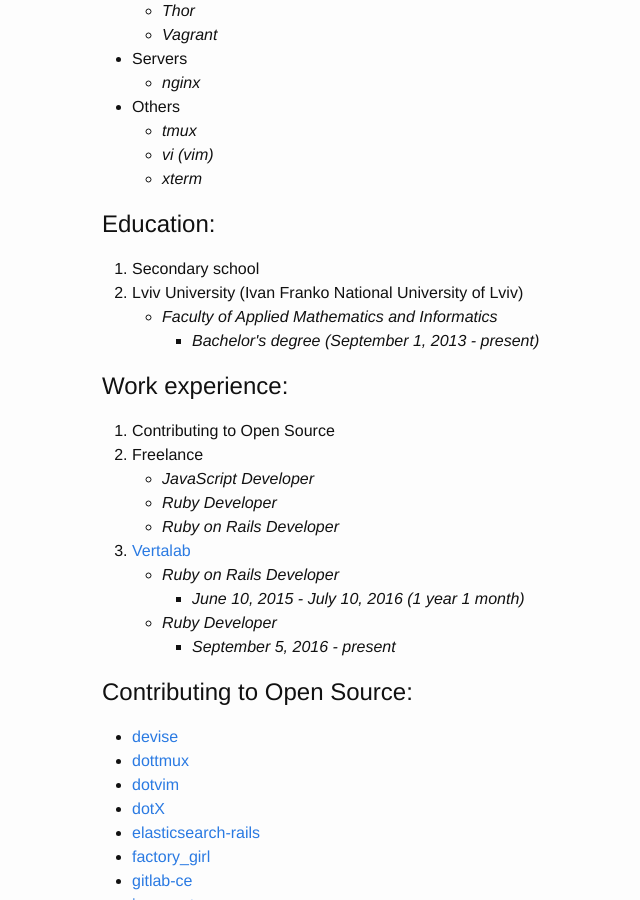
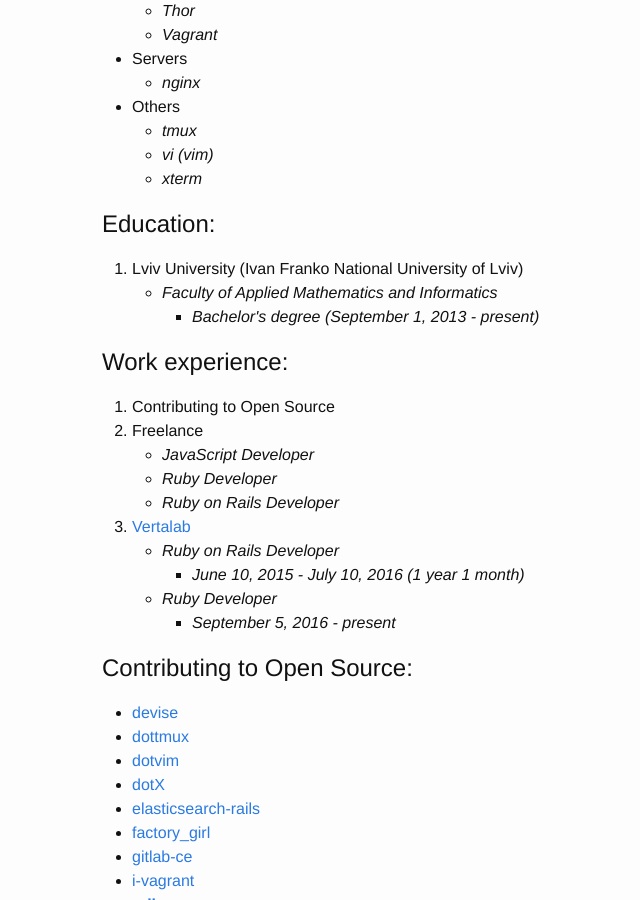
Before and after one commit to crowdpro3/bogdanvlviv.github.io, a Jekyll site: the page built from resume.html, in a window 1280 px wide and 900 px high, scrolled down 1569 px. Shown: the whole window, without its empty margins (168-808 px from the left). Built offline with Jekyll 4.4.1, drawn with Linux system fonts in a browser that asks for light colours; comment, search, counter and statistics services are not loaded.

Commit message:
i read the book "tmux".
Remove "Secondary school" from resume

```diff
--- a/resume.html
+++ b/resume.html
@@ -110,7 +110,6 @@
 
   <h2 class="title">Education:</h2>
   <ol class="education-details">
-    <li>Secondary school</li>
     <li>
       Lviv University (Ivan Franko National University of Lviv)
       <ul>
```
Also changed, not shown: about.html (+5 -5 lines).
